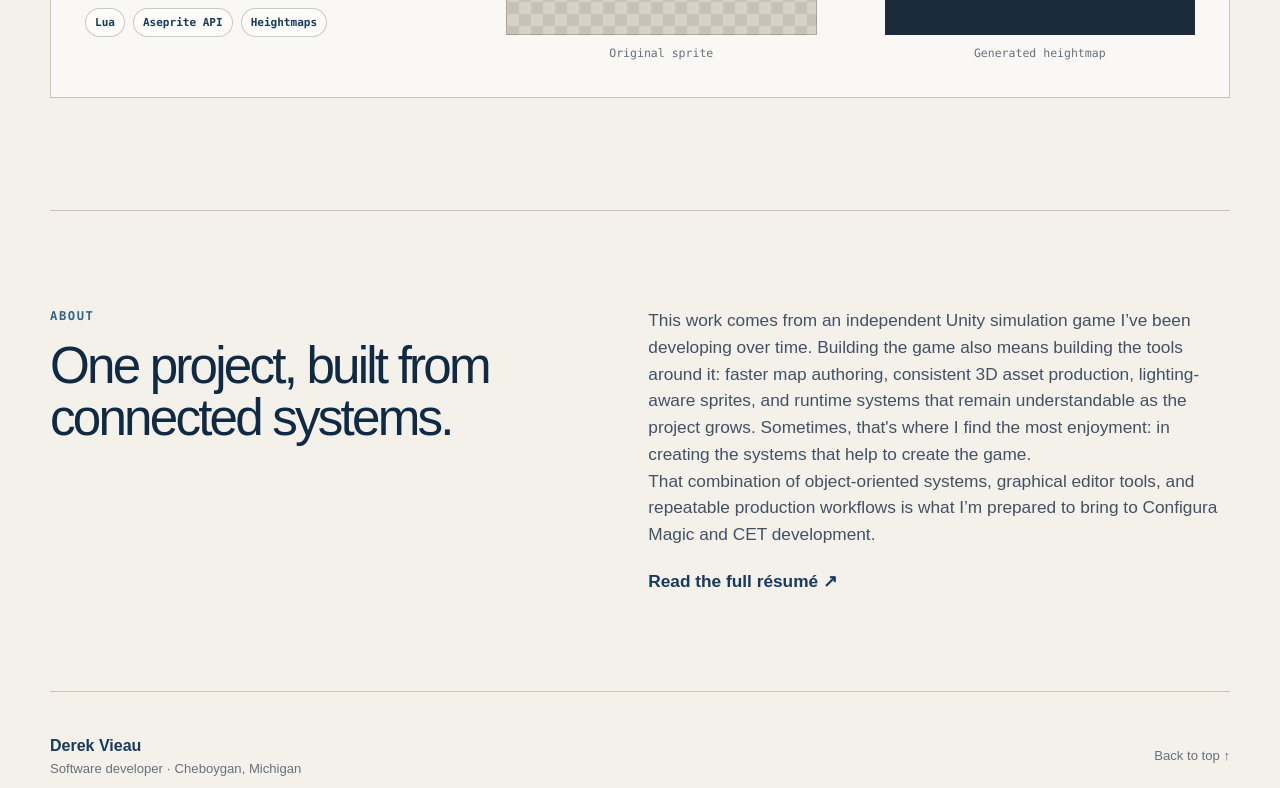
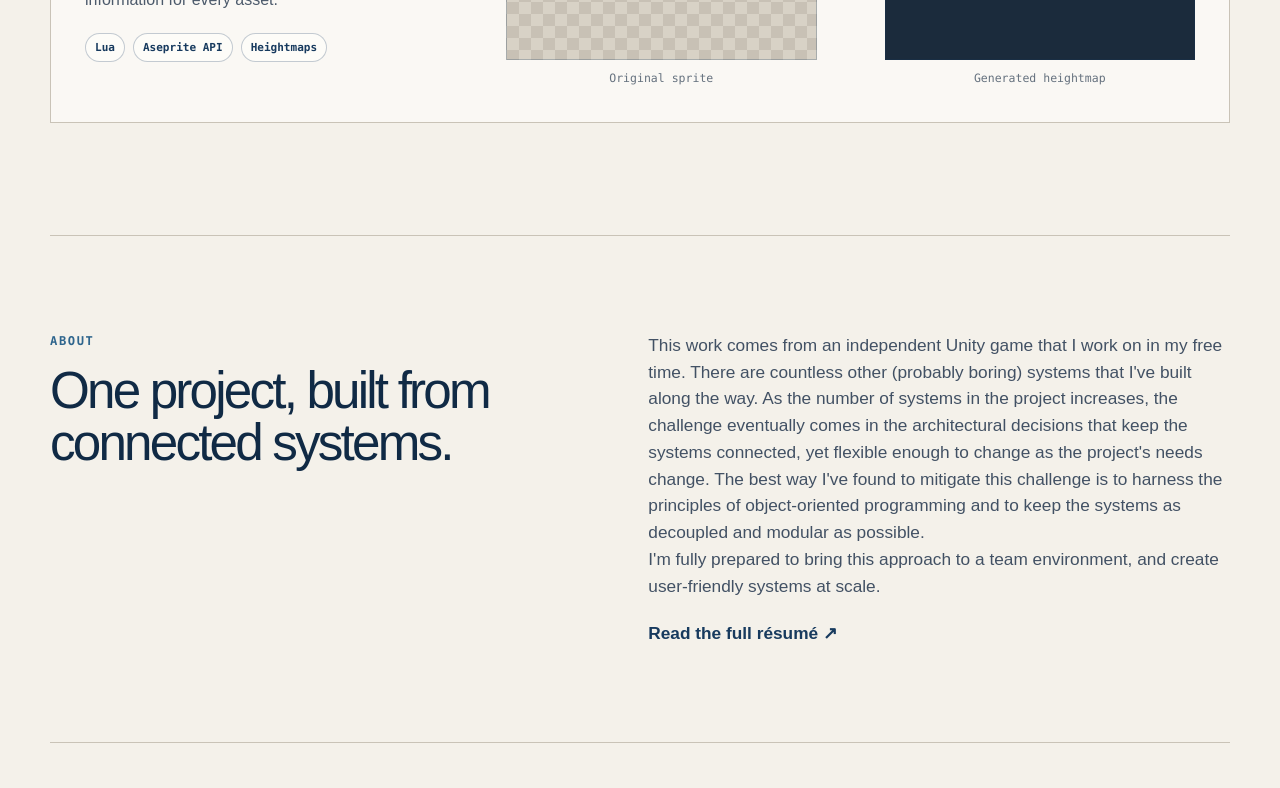
Before and after one commit to Derek-Vi-Professional/Derek-Vi-Professional.github.io, a Next.js app: page / in a window 1280 px wide. Shown: the part 4267-5055 px from the top of the page. Built offline with nearby package versions, Linux system fonts and the light colour scheme.

Commit message:
Text polishes

```diff
--- a/app/page.tsx
+++ b/app/page.tsx
@@ -261,8 +261,9 @@ export default function Home() {
                 <p className="pipeline-label">Animation authoring</p>
                 <h4>Batch animation creation</h4>
                 <p>
+                  Due to the style of the game, animation requires a tedious editor-side setup.
                   A companion batch animation creator handles animation setup
-                  across groups of sprites, reducing the need to create and
+                  across groups of 3D sprites, reducing the need to create and
                   configure clips one at a time.
                 </p>
               </section>
@@ -356,17 +357,17 @@ export default function Home() {
         </div>
         <div className="about-copy">
           <p>
-            This work comes from an independent Unity simulation game I’ve
-            been developing over time. Building the game also means building the
-            tools around it: faster map authoring, consistent 3D asset
-            production, lighting-aware sprites, and runtime systems that remain
-            understandable as the project grows. Sometimes, that's where I find the most
-            enjoyment: in creating the systems that help to create the game.
+            This work comes from an independent Unity game that I
+            work on in my free time. There are countless other (probably boring) systems
+            that I've built along the way. As the number of systems in the project increases,
+            the challenge eventually comes in the architectural decisions that keep the systems
+            connected, yet flexible enough to change as the project's needs change. The best way
+            I've found to mitigate this challenge is to harness the principles of object-oriented
+            programming and to keep the systems as decoupled and modular as possible.
           </p>
           <p>
-            That combination of object-oriented systems, graphical editor tools,
-            and repeatable production workflows is what I’m prepared to bring
-            to Configura Magic and CET development.
+            I'm fully prepared to bring this approach to a team environment, and create user-friendly
+            systems at scale.
           </p>
           <a
             className="text-link"
```
